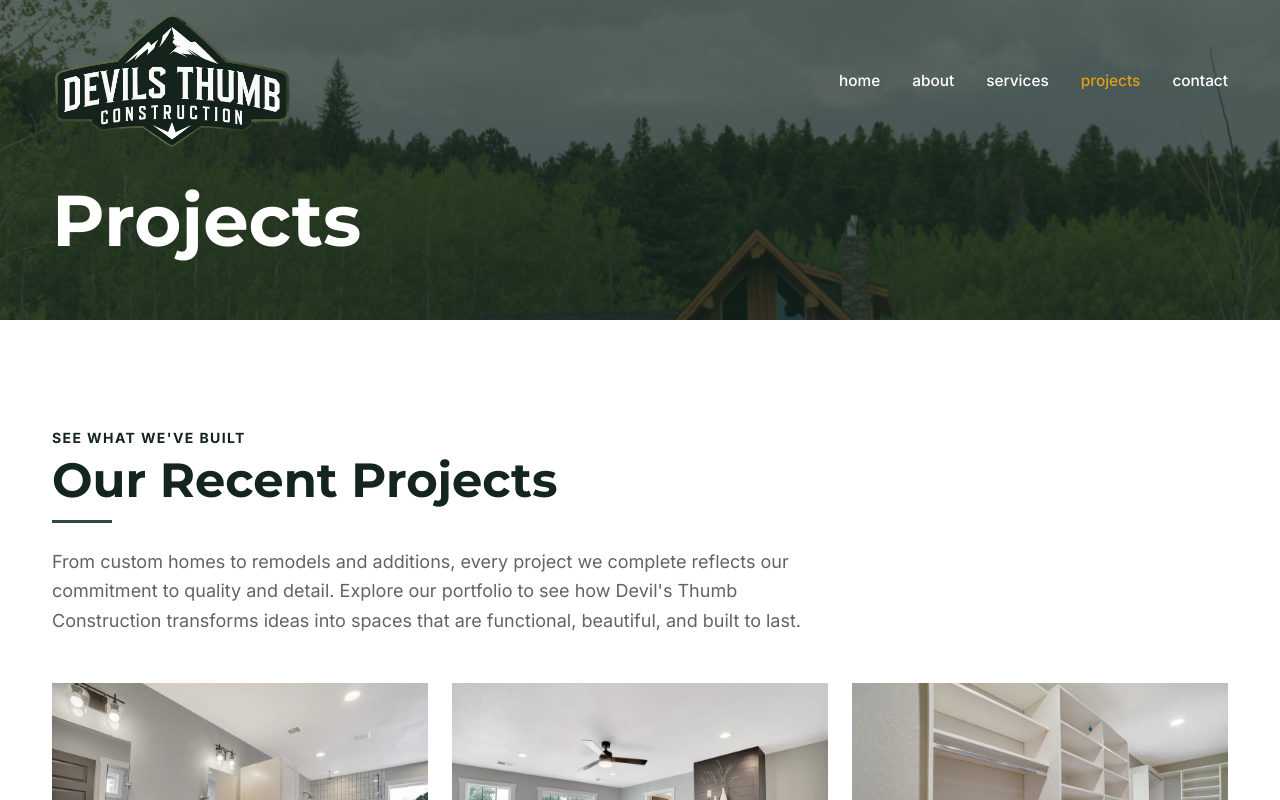
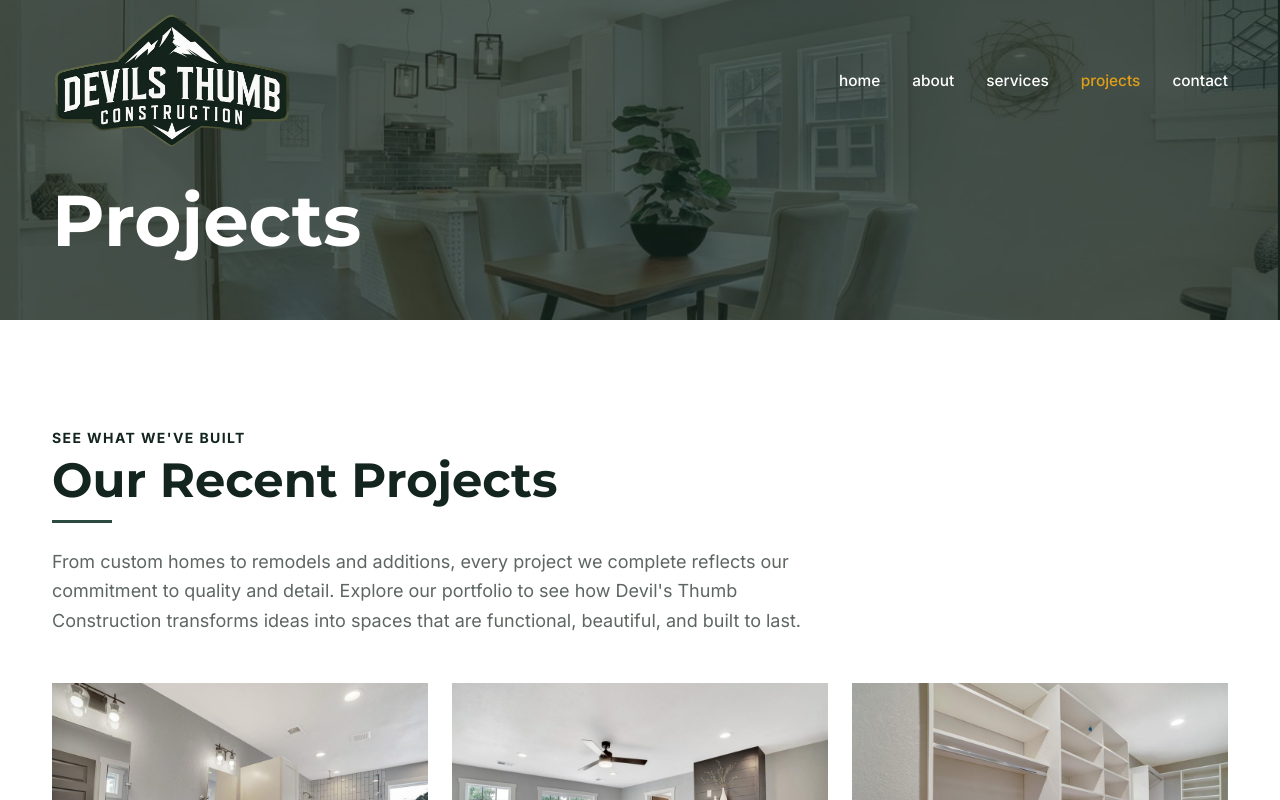
Before and after one commit to AppStudioPros/devils-thumb-construction, a Next.js app: page /projects in a window 1280 px wide. Shown: the top 800 px of the page. Built offline with nearby package versions, Linux system fonts and the light colour scheme.

Commit message:
Update projects page hero to dining room photo

```diff
--- a/src/app/projects/page.tsx
+++ b/src/app/projects/page.tsx
@@ -7,7 +7,7 @@ import { galleryCategories } from '@/data/gallery';
 export default function ProjectsPage() {
   return (
     <>
-      <PageHero title="Projects" bgImage="/gallery/exteriors/house-a1.jpg" />
+      <PageHero title="Projects" bgImage="/gallery/dining-spaces/diningroom-c1.jpg" />
 
       <section className="pt-[108px] pb-20 bg-white">
         <div className="max-w-[1240px] mx-auto px-4 sm:px-6 lg:px-8">
```
